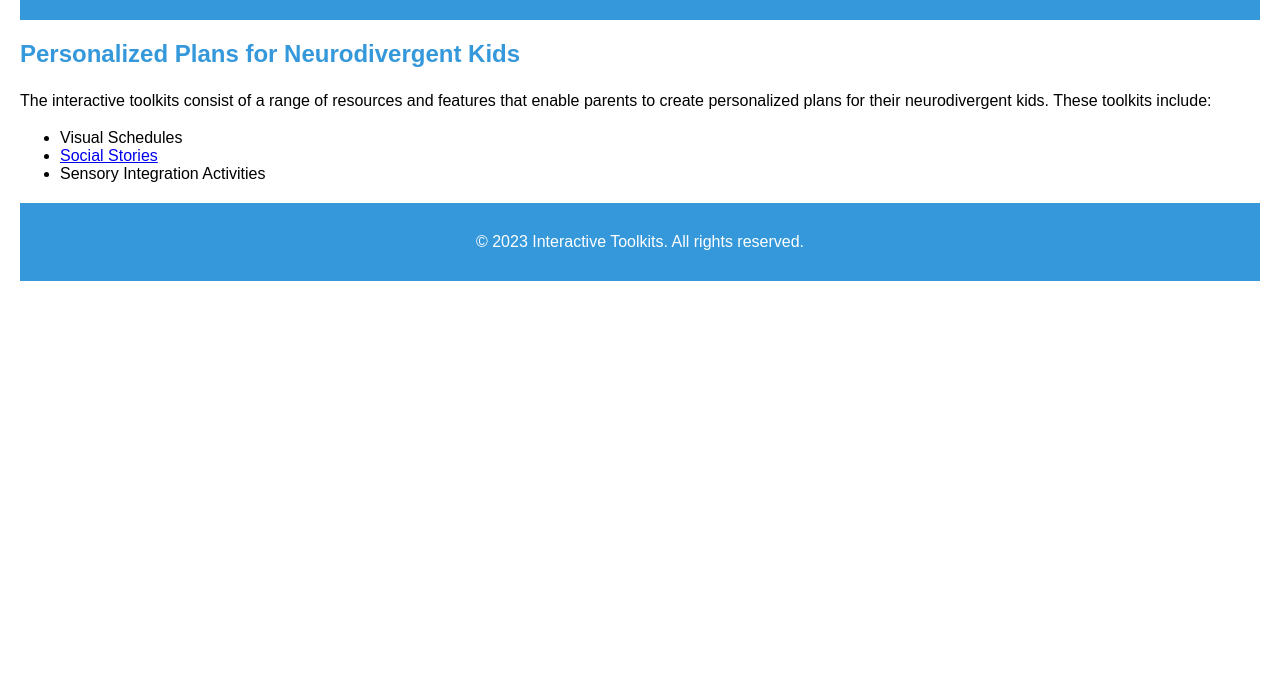
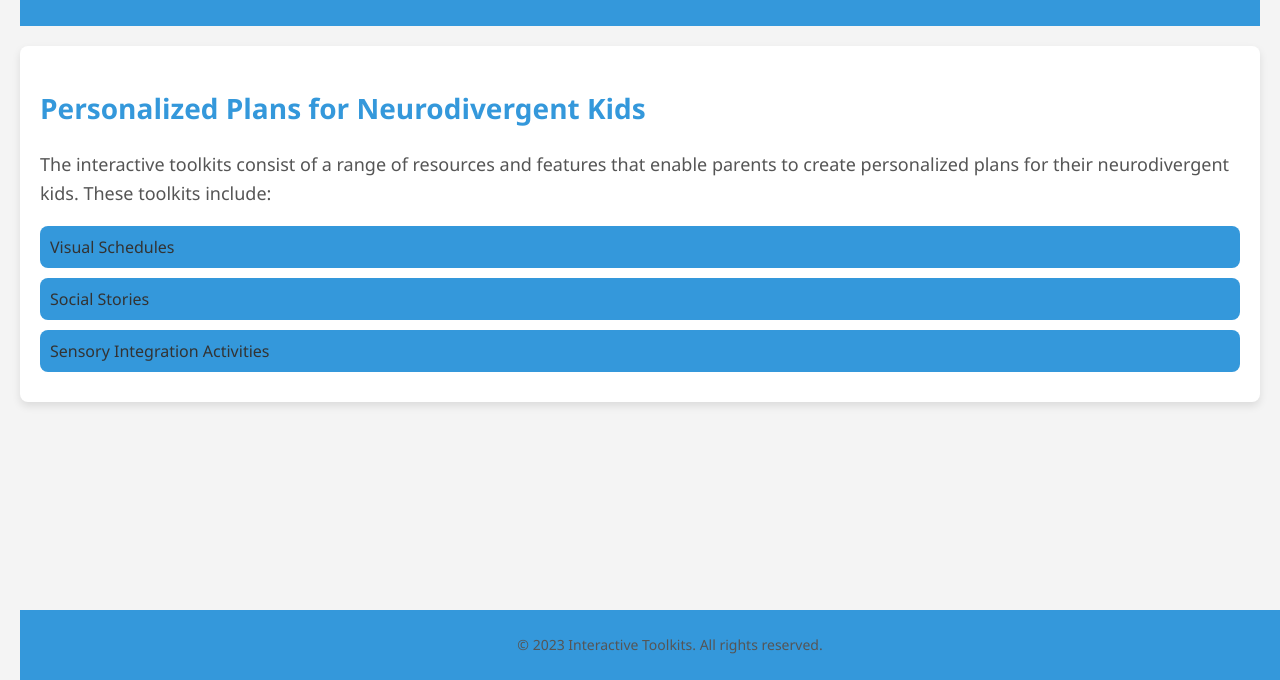
Before and after one commit to smorenolasa1/IE-challenge-webpage, a plain HTML site: page index.html in a window 1280 px wide. Shown: the part 120-800 px from the top of the page. Drawn offline with Linux system fonts and the light colour scheme.

Commit message:
index.html

```diff
--- a/index.html
+++ b/index.html
@@ -1,3 +1,5 @@
+<!-- index.html -->
+
 <!DOCTYPE html>
 <html lang="en">
 <head>
@@ -6,8 +8,10 @@
     <title>Interactive Toolkits</title>
     <style>
         body {
-            font-family: Arial, sans-serif;
+            font-family: 'Segoe UI', Tahoma, Geneva, Verdana, sans-serif;
             margin: 20px;
+            background-color: #f4f4f4;
+            color: #333;
         }
         header {
             text-align: center;
@@ -17,18 +21,56 @@
         }
         section {
             margin: 20px 0;
+            background-color: #fff;
+            padding: 20px;
+            border-radius: 8px;
+            box-shadow: 0 4px 8px rgba(0, 0, 0, 0.1);
         }
         h2 {
             color: #3498db;
+            font-size: 28px;
         }
         p {
             line-height: 1.6;
+            color: #555;
+            font-size: 18px;
+        }
+        ul {
+            list-style-type: none;
+            padding: 0;
+            margin: 0;
+        }
+        li {
+            color: #3498db;
+            margin-bottom: 10px;
+        }
+        a {
+            color: #333;
+            text-decoration: none;
+        }
+        a:hover {
+            text-decoration: underline;
+        }
+        .toolkit-item {
+            background-color: #3498db;
+            color: #fff;
+            padding: 10px;
+            border-radius: 8px;
+            cursor: pointer;
+            margin-bottom: 10px;
+            transition: background-color 0.3s;
+        }
+        .toolkit-item:hover {
+            background-color: #2980b9;
         }
         footer {
             text-align: center;
             padding: 10px;
             background-color: #3498db;
             color: #fff;
+            position: fixed;
+            bottom: 0;
+            width: 100%;
         }
     </style>
 </head>
@@ -38,19 +80,17 @@
 </header>
 
 <section>
-    <h2>Personalized Plans for Neurodivergent Kids</h2>
-    <p>The interactive toolkits consist of a range of resources and features that enable parents to create personalized plans for their neurodivergent kids. These toolkits include:</p>
-    <ul>
-        <li>Visual Schedules</li>
-        <li><a href="social_stories.html">Social Stories</a></li>
-        <li>Sensory Integration Activities</li>
-    </ul>
+    <h2 style="color: #3498db; font-size: 28px;">Personalized Plans for Neurodivergent Kids</h2>
+    <p style="font-size: 18px;">The interactive toolkits consist of a range of resources and features that enable parents to create personalized plans for their neurodivergent kids. These toolkits include:</p>
+    <div class="toolkit-item"><a href="visual_schedules.html">Visual Schedules</a></div>
+    <div class="toolkit-item"><a href="social_stories.html">Social Stories</a></div>
+    <div class="toolkit-item"><a href="sensory_activities.html">Sensory Integration Activities</a></div>
 </section>
 
 <!-- Add more sections as needed for detailed information about each toolkit -->
 
 <footer>
-    <p>&copy; 2023 Interactive Toolkits. All rights reserved.</p>
+    <p style="font-size: 14px;">&copy; 2023 Interactive Toolkits. All rights reserved.</p>
 </footer>
 </body>
 </html>
```
